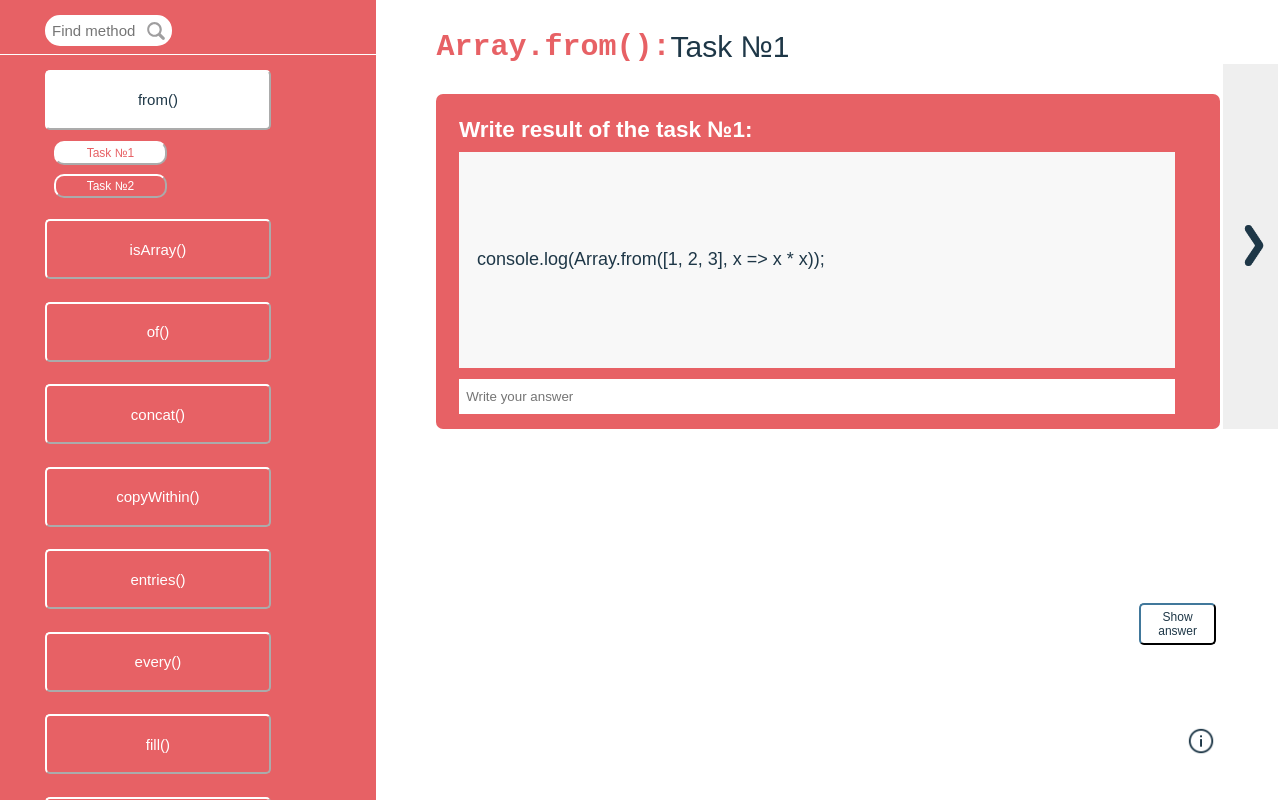
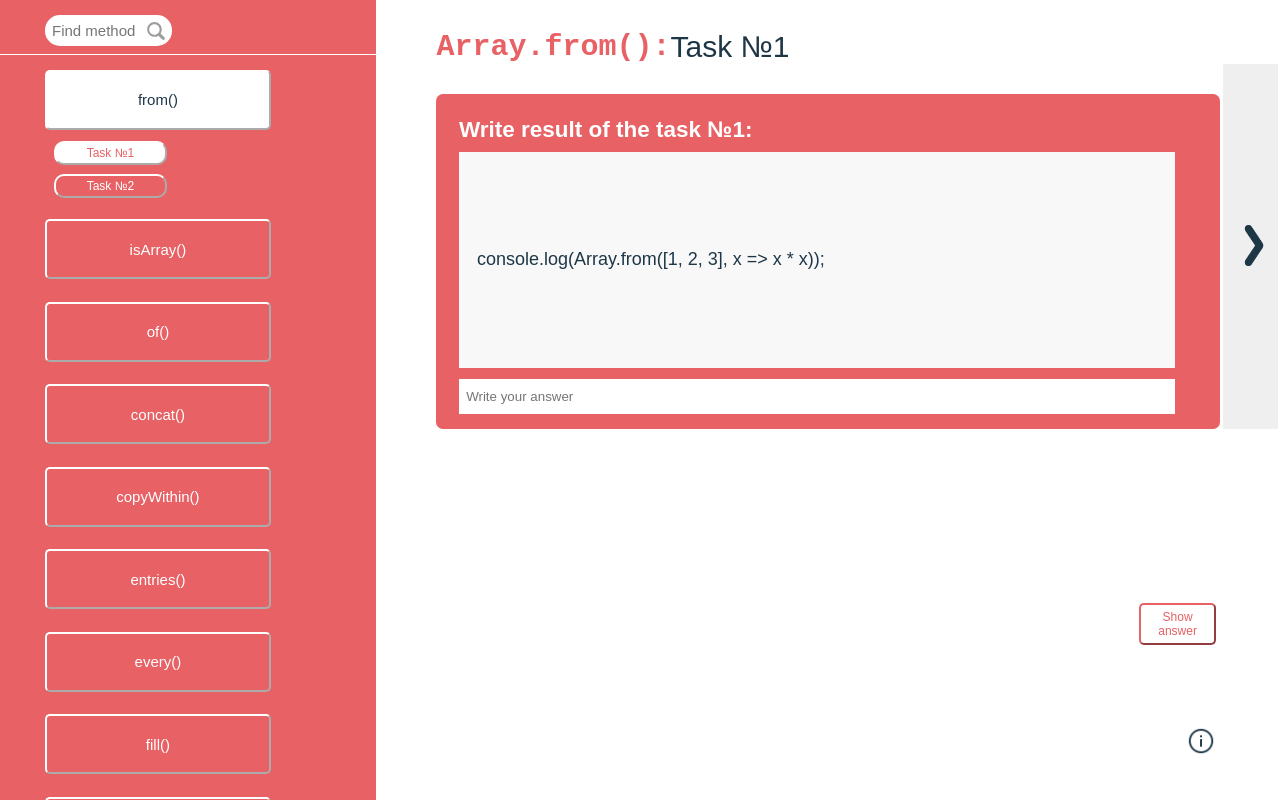
Before and after one commit to reginPekin/Methods_Learner, a React (Create React App) app: page / in a window 1280 px wide. In both pictures the pointer is over the button 1177 px from the left and 624 px from the top of the page. Built offline with nearby package versions, Linux system fonts and the light colour scheme.

Commit message:
chsnge color

```diff
--- a/src/Components/TaskMain/TaskMain.module.css
+++ b/src/Components/TaskMain/TaskMain.module.css
@@ -63,15 +63,15 @@
 }
 
 .buttonAnswer:hover {
-  border-color: var(red);
-  color: var(red);
+  border-color: var(--red);
+  color: var(--red);
 }
 
 .answerText {
   display: flex;
   padding: 0em 1em 0.3em;
   word-wrap: inherit;
-  color: var(--dark-blue);
+  color: var(--red);
 }
 
 .taskName {
```
